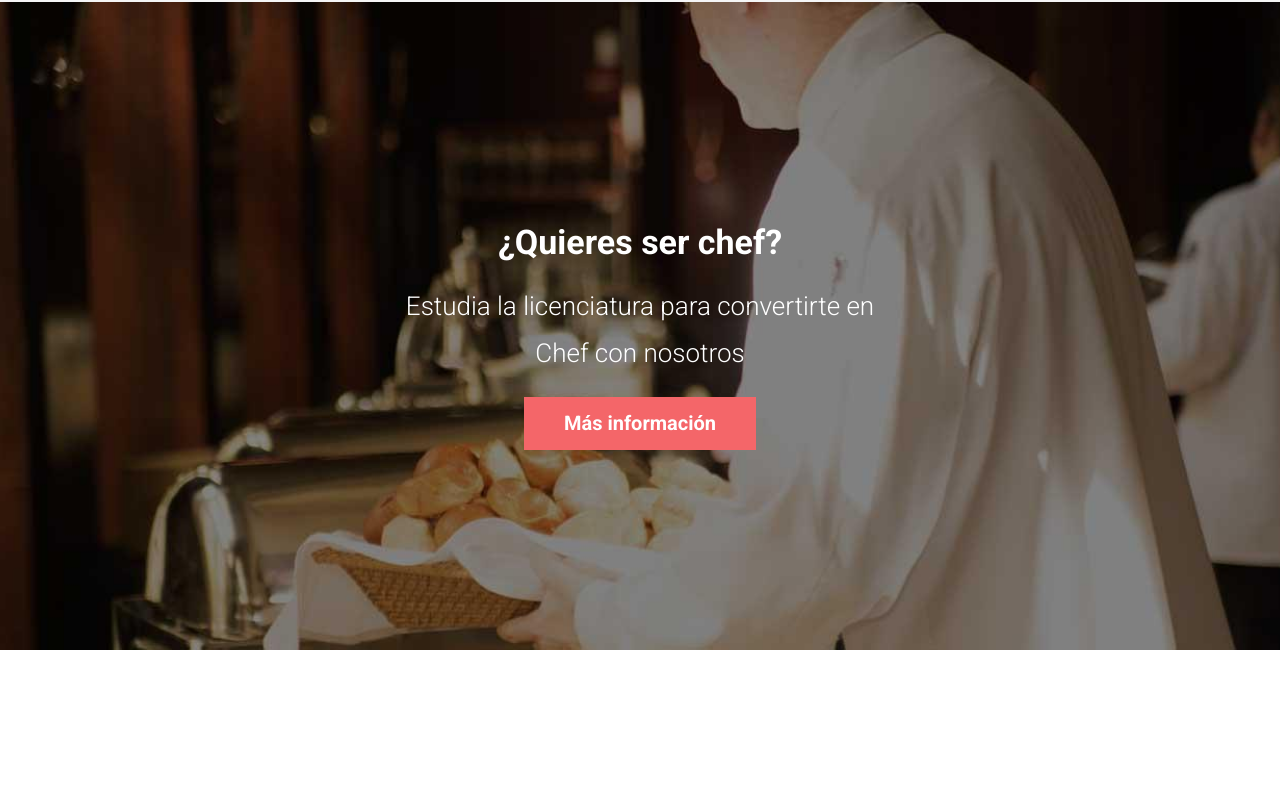
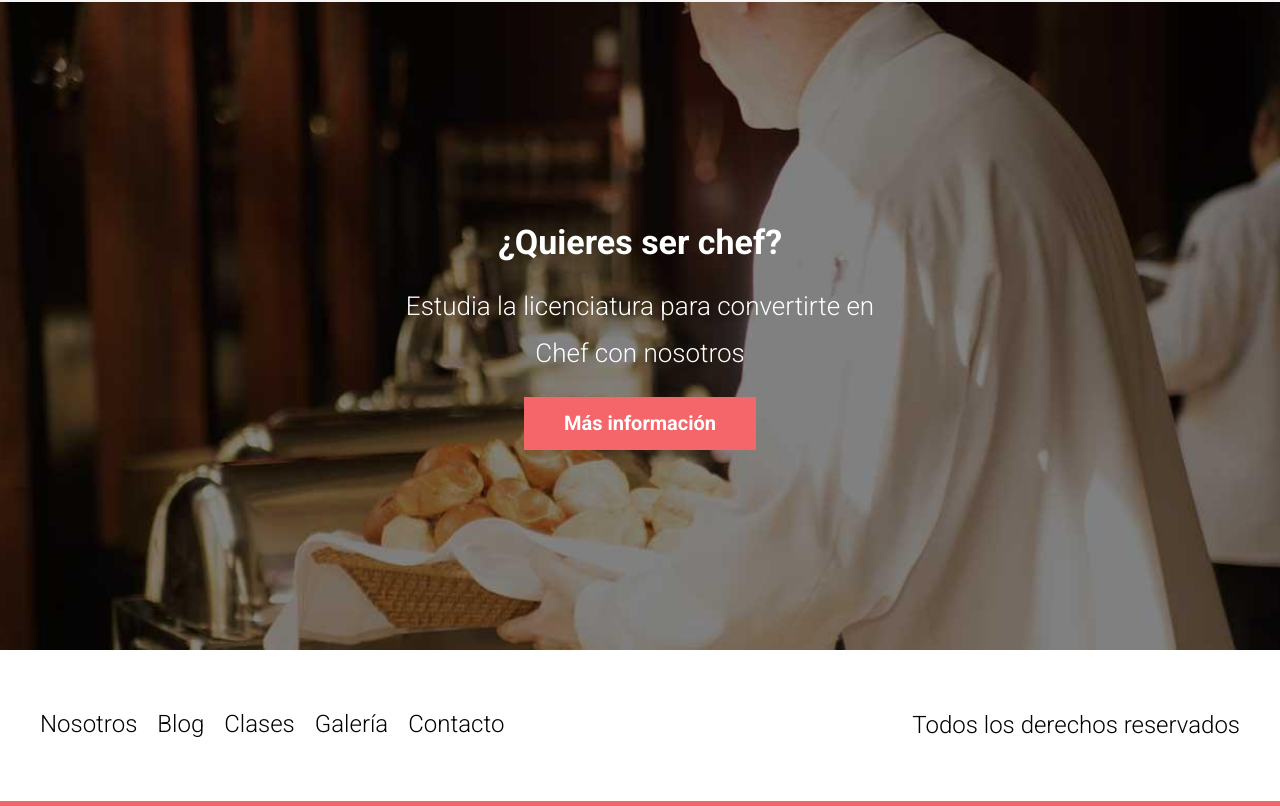
Before and after one commit to Geovanex24/escuela-de-cocina, a website: page index.html in a window 1280 px wide. Shown: the part 3290-4096 px from the top of the page. Before the commit the page ends 3940 px from the top, so only its background shows below. Drawn offline with Linux system fonts and the light colour scheme.

Commit message:
feat: Add footer

```diff
--- a/index.html
+++ b/index.html
@@ -212,6 +212,19 @@
 
         <a href="#" class="escuela__enlace">Más información</a>
     </section>
+
+    <footer class="footer">
+        <div class="footer__grid contenedor">
+            <nav class="navegacion">
+                <a href="#" class="navegacion__link">Nosotros</a>
+                <a href="#" class="navegacion__link">Blog</a>
+                <a href="#" class="navegacion__link">Clases</a>
+                <a href="#" class="navegacion__link">Galería</a>
+                <a href="#" class="navegacion__link">Contacto</a>
+            </nav>
+            <p class="footer__copyright">Todos los derechos reservados</p>
+        </div>
+    </footer>
 </body>
 
 </html>
--- a/src/scss/app.scss
+++ b/src/scss/app.scss
@@ -2,3 +2,4 @@
 @use "ui/header";
 @use "ui/nav";
 @use "ui/contenido";
+@use "ui/footer";
--- /dev/null
+++ b/src/scss/ui/footer/_footer.scss
@@ -0,0 +1,19 @@
+@use "base/variables" as v;
+@use "base/mixins" as m;
+
+.footer {
+  padding: 3rem 0;
+  border-bottom: 0.5rem solid v.$primario;
+
+  &__grid {
+    @include m.tablet {
+      display: flex;
+      justify-content: space-between;
+    }
+  }
+
+  &__copyright {
+    font-size: 2.4rem;
+    text-align: center;
+  }
+}
--- /dev/null
+++ b/src/scss/ui/footer/_index.scss
@@ -0,0 +1 @@
+@forward "footer";
```
Also changed, not shown: build/css/app.css, 1 other file.
